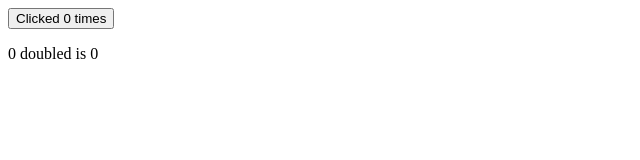
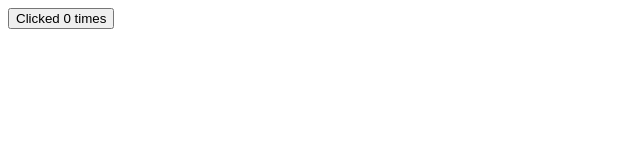
Before and after one commit to mooninlearn/learn-svelte-web-official_tutorial, a Svelte app: page / in a window 1280 px wide. Shown: the top 160 px of the page, without its empty margins (0-640 px from the left). Built offline with nearby package versions, Linux system fonts and the light colour scheme.

Commit message:
Reactivity  Statements

```diff
--- a/src/App.svelte
+++ b/src/App.svelte
@@ -1,6 +1,10 @@
 <script>
 	let count = 0;
-	$: doubled = count * 2;
+
+	$: if (count >= 10) {
+		alert('count is dangerously high!');
+		count = 9;
+	}
 
 	function handleClick() {
 		count += 1;
@@ -10,5 +14,3 @@
 <button on:click={handleClick}>
 	Clicked {count} {count === 1 ? 'time' : 'times'}
 </button>
-
-<p>{count} doubled is {doubled}</p>
```
Also changed, not shown: 1 other file (tests, documents, lock files or other folders).
